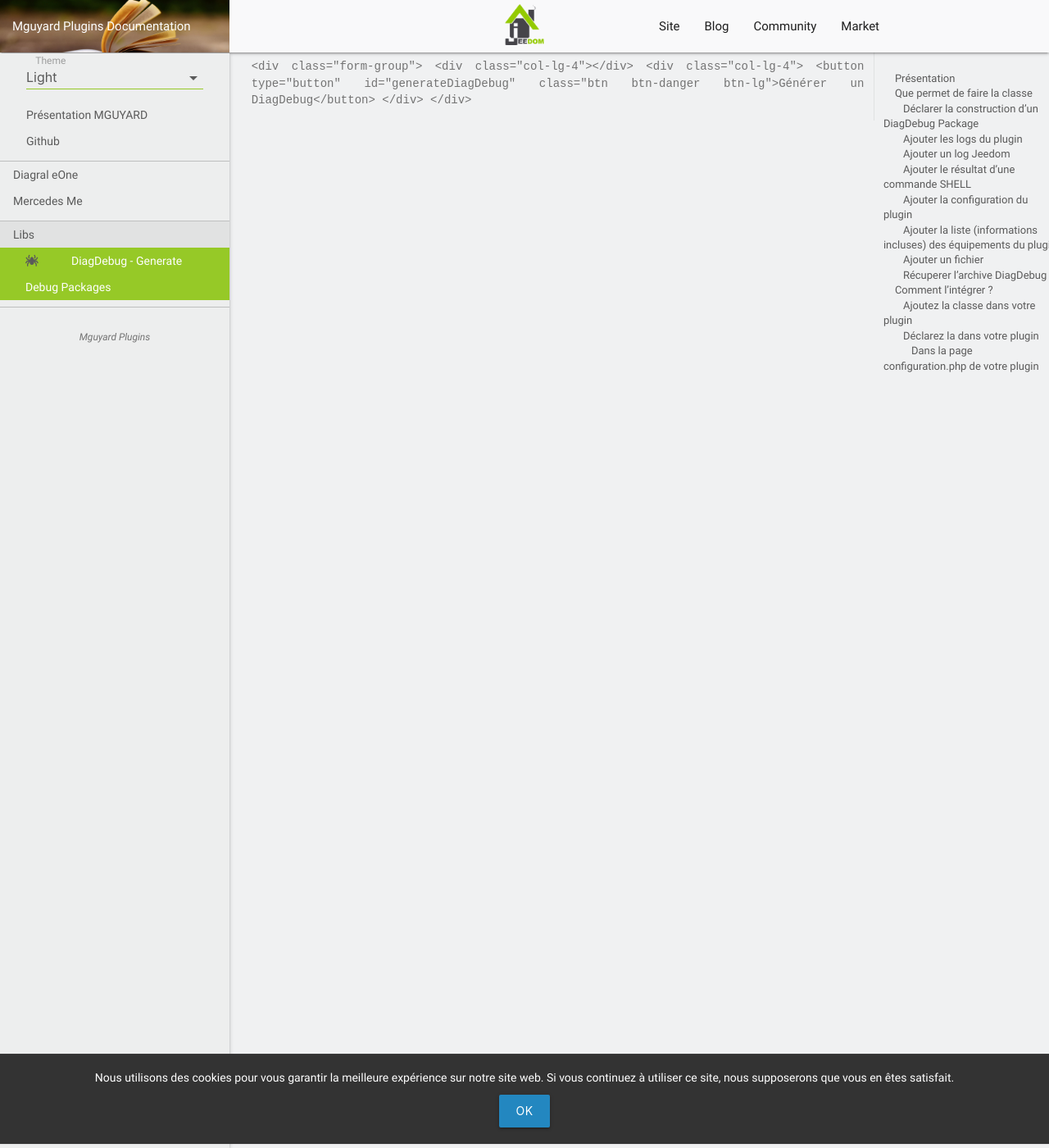
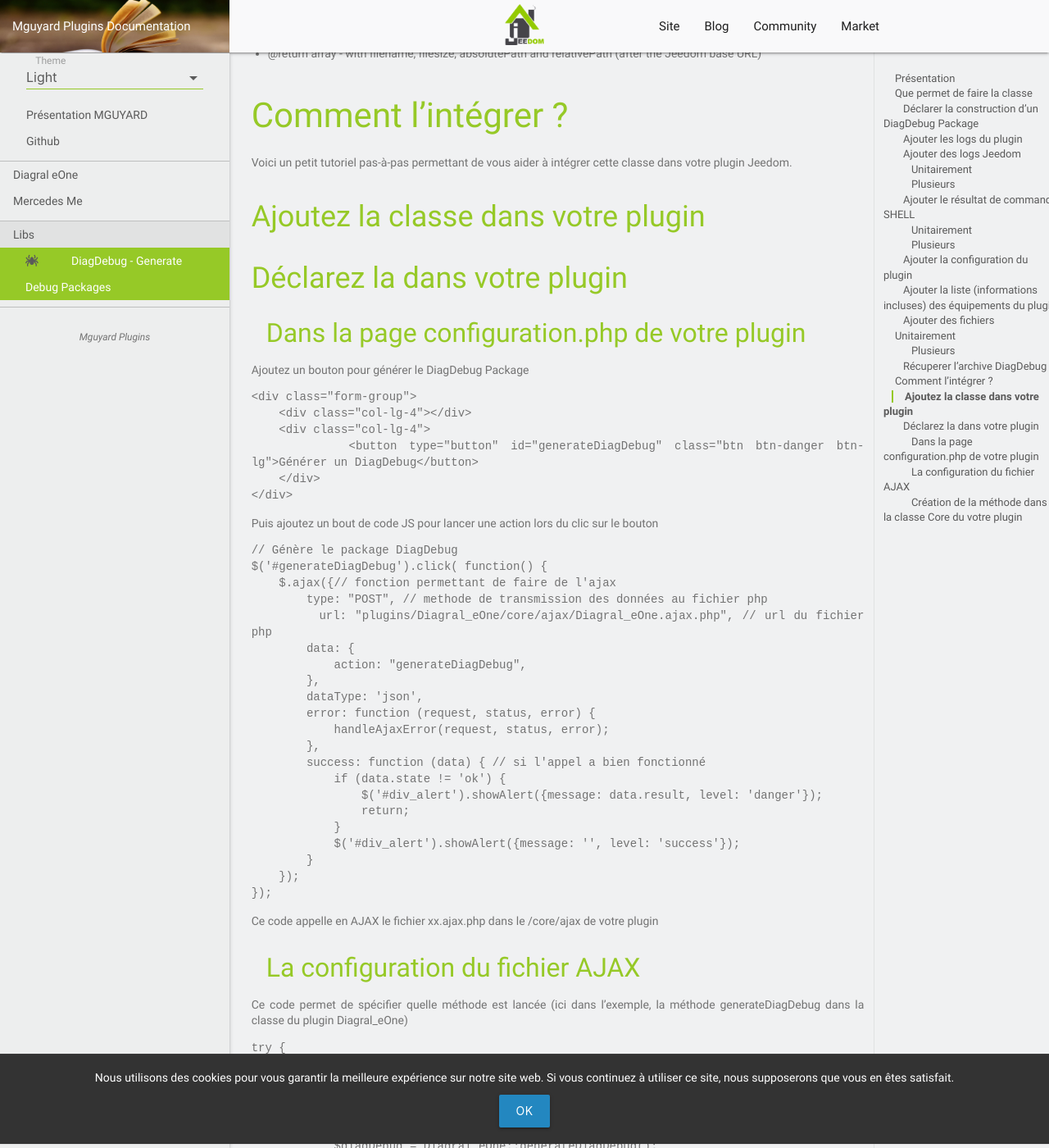
Before and after one commit to mguyard/Jeedom-Documentations, a Jekyll site: the page built from fr_FR/Libs/DiagDebug/documentation.md, in a window 1280 px wide and 1400 px high, scrolled down 3363 px. Shown: the whole window at 82% size. Built offline with Jekyll 4.4.1, drawn with Linux system fonts in a browser that asks for light colours; our own code applies the rules of GitHub Pages for plain Markdown files; some of the changed text lies outside the part shown.

Commit message:
Ajout de DiagDebug doc - Draft

```diff
--- a/fr_FR/Libs/DiagDebug/documentation.md
+++ b/fr_FR/Libs/DiagDebug/documentation.md
@@ -15,9 +15,9 @@
 ``$diag = new DiagDebug('Diagral_eOne', '/var/www/html/');``
 
 _Paramètres :_
-* @param integer $pluginId - Jeedom plugin Id <span style="color:red">*</span>
-* @param string $zipStorage - Optional Path to store DiagDebug Archive
-* @return void
+-   @param integer $pluginId - Jeedom plugin Id <span style="color:red">*</span>
+-   @param string $zipStorage - Optional Path to store DiagDebug Archive
+-   @return void
 
 Les anciens DiagDebug présent dans le repertoire sont supprimés
 
@@ -27,27 +27,33 @@
 
 ``diag->addPluginLogs();``
 
-## Ajouter un log Jeedom
+## Ajouter des logs Jeedom
+
+### Unitairement
 
 Pour ajouter un log Jeedom :
 
 ``$diag->addJeedomLog('update');``
 
 _Paramètres :_
-* @param string $log - Log Name (without path) as show in Jeedom Logs interface <span style="color:red">*</span>
-* @return void
+-   @param string $log - Log Name (without path) as show in Jeedom Logs interface <span style="color:red">*</span>
+-   @return void
+
+### Plusieurs
 
 Il est aussi possible d'en ajouter plusieurs en une fois au travers d'un autre méthode :
 
 ``$diag->addJeedomLogs(array('openvpn', 'starting'));``
 
 _Paramètres :_
-* @param array $logs - Log Name (without path) as show in Jeedom Logs interface <span style="color:red">*</span>
-* @return void
+-   @param array $logs - Log Name (without path) as show in Jeedom Logs interface <span style="color:red">*</span>
+-   @return void
 
 > _Cette méthode peut être appellée plusieurs fois._
 
-## Ajouter le résultat d'une commande SHELL
+## Ajouter le résultat de commande SHELL
+
+### Unitairement
 
 Il est possible d'ajouter le résultat d'une commande SHELL dans le DiagDebug package.
 
@@ -56,12 +62,14 @@
 ``$diag->addCmd('ifconfig -a');``
 
 _Paramètres :_
-* @param string $cmd - System command to run <span style="color:red">*</span>
-* @param string $filename - Optional filename of result. If not specified, command will be use as result filename <span style="color:red">*</span>
-* @param boolean $sudo - Optional to specify if command need to be run as sudo user
-* @return void
+-   @param string $cmd - System command to run <span style="color:red">*</span>
+-   @param string $filename - Optional filename of result. If not specified, command will be use as result filename <span style="color:red">*</span>
+-   @param boolean $sudo - Optional to specify if command need to be run as sudo user
+-   @return void
 
 > _Cette méthode peut être appellée plusieurs fois._
+
+### Plusieurs
 
 Il est aussi possible d'appeler plusieurs commandes en même temps :
 
@@ -70,10 +78,10 @@
 __Cette méthode va créer un seul fichier contenant l'ensemble des résultats des commandes SHELL.__
 
 _Paramètres :_
-* @param array $cmds - List of system commands to run <span style="color:red">*</span>
-* @param string $filename - Filename where store commands results <span style="color:red">*</span>
-* @param boolean $sudo - Optional to specify if command need to be run as sudo user
-* @return void
+-   @param array $cmds - List of system commands to run <span style="color:red">*</span>
+-   @param string $filename - Filename where store commands results <span style="color:red">*</span>
+-   @param boolean $sudo - Optional to specify if command need to be run as sudo user
+-   @return void
 
 > _Cette méthode peut être appellée plusieurs fois._
 
@@ -89,7 +97,9 @@
 
 ``$diag->addAllPluginEqlogic();``
 
-## Ajouter un fichier
+## Ajouter des fichiers
+
+# Unitairement
 
 Il est possible d'ajouter un fichier dans le DiagDebug package.
 
@@ -100,18 +110,20 @@
 ``$diag->addFile('/var/www/html/plugins/Diagral_eOne/d*/p*');``
 
 _Paramètres :_
-* @param string $file - File with absolute path. Can be a file, folder, or glob (wildcard) <span style="color:red">*</span>
-* @return void
+-   @param string $file - File with absolute path. Can be a file, folder, or glob (wildcard) <span style="color:red">*</span>
+-   @return void
 
 > _Cette méthode peut être appellée plusieurs fois._
+
+### Plusieurs
 
 Il est aussi possible d'ajouter plusieurs fichiers au travers d'un array et une autre méthode :
 
 ``$diag->addFiles(array('/var/www/html/robots.txt','/var/www/html/mobile.manifest.php'));``
 
 _Paramètres :_
-* @param array $files - Files with absolute path. Can be a file, folder, or glob (wildcard) <span style="color:red">*</span>
-* @return void
+-   @param array $files - Files with absolute path. Can be a file, folder, or glob (wildcard) <span style="color:red">*</span>
+-   @return void
 
 > _Cette méthode peut être appellée plusieurs fois._
 
@@ -137,9 +149,81 @@
 
 Ajoutez un bouton pour générer le DiagDebug Package
 
-``<div class="form-group">
-    <div class="col-lg-4"></div>
-    <div class="col-lg-4">
-        <button type="button" id="generateDiagDebug" class="btn btn-danger btn-lg">Générer un DiagDebug</button>
+    <div class="form-group">
+        <div class="col-lg-4"></div>
+        <div class="col-lg-4">
+            <button type="button" id="generateDiagDebug" class="btn btn-danger btn-lg">Générer un DiagDebug</button>
+        </div>
     </div>
-</div>``
+
+Puis ajoutez un bout de code JS pour lancer une action lors du clic sur le bouton
+
+    // Génère le package DiagDebug
+    $('#generateDiagDebug').click( function() {
+        $.ajax({// fonction permettant de faire de l'ajax
+            type: "POST", // methode de transmission des données au fichier php
+            url: "plugins/Diagral_eOne/core/ajax/Diagral_eOne.ajax.php", // url du fichier php
+            data: {
+                action: "generateDiagDebug",
+            },
+            dataType: 'json',
+            error: function (request, status, error) {
+                handleAjaxError(request, status, error);
+            },
+            success: function (data) { // si l'appel a bien fonctionné
+                if (data.state != 'ok') {
+                    $('#div_alert').showAlert({message: data.result, level: 'danger'});
+                    return;
+                }
+                $('#div_alert').showAlert({message: '{{<i class="fas fa-file-download"></i> Génération du DiagDebug effectuée avec succès. Cliquez <a href="' + data.result.relativePath + '" target="_blank" download>ici</a> pour télécharger l\'archive}}', level: 'success'});
+            }
+        });
+    });
+
+Ce code appelle en AJAX le fichier xx.ajax.php dans le /core/ajax de votre plugin
+
+### La configuration du fichier AJAX
+
+Ce code permet de spécifier quelle méthode est lancée (ici dans l'exemple, la méthode generateDiagDebug dans la classe du plugin Diagral_eOne)
+
+    try {
+    [...]
+
+        // Génératon d'une archive de DiagDebug
+        if (init('action') == 'generateDiagDebug') {
+            try {
+                $diagDebug = Diagral_eOne::generateDiagDebug();
+                ajax::success($diagDebug);
+            } catch (Exception $e) {
+                ajax::error(displayExeption($e), $e->getCode());
+            }
+        }
+
+    [...]
+    } catch (Exception $e) {
+        ajax::error(displayException($e), $e->getCode());
+    }
+
+Il faut désormais créer la méthode dans le classe Core de votre plugin.
+
+### Création de la méthode dans la classe Core du votre plugin
+
+    public function generateDiagDebug() {
+        try {
+            $diag = new DiagDebug('Diagral_eOne');
+            $diag->addPluginLogs();
+            $diag->addJeedomLogs(array('plugin', 'jeedom', 'http.error'));
+            $diag->addCmd('nslookup appv3.tt-monitor.com');
+            $diag->addCmd('ip addr', NULL, TRUE);
+            $diag->addCmd('ip route', NULL, TRUE);
+            $diag->addCmd('ls -lR #PLUGBASE#', NULL, TRUE);
+            $diag->addPluginConf();
+            $diag->addAllPluginEqlogic();
+            $diag->addFile('#PLUGBASE#');
+            return $diag->download();
+        } catch (Exception $e) {
+            echo 'Exception reçue : '.  $e->getMessage() . '<br>';
+        }
+    }
+
+C'est dans cette méthode que vous pouvez mettre toutes les actions possibles de la classe telle que détaillé plus haut.
```
